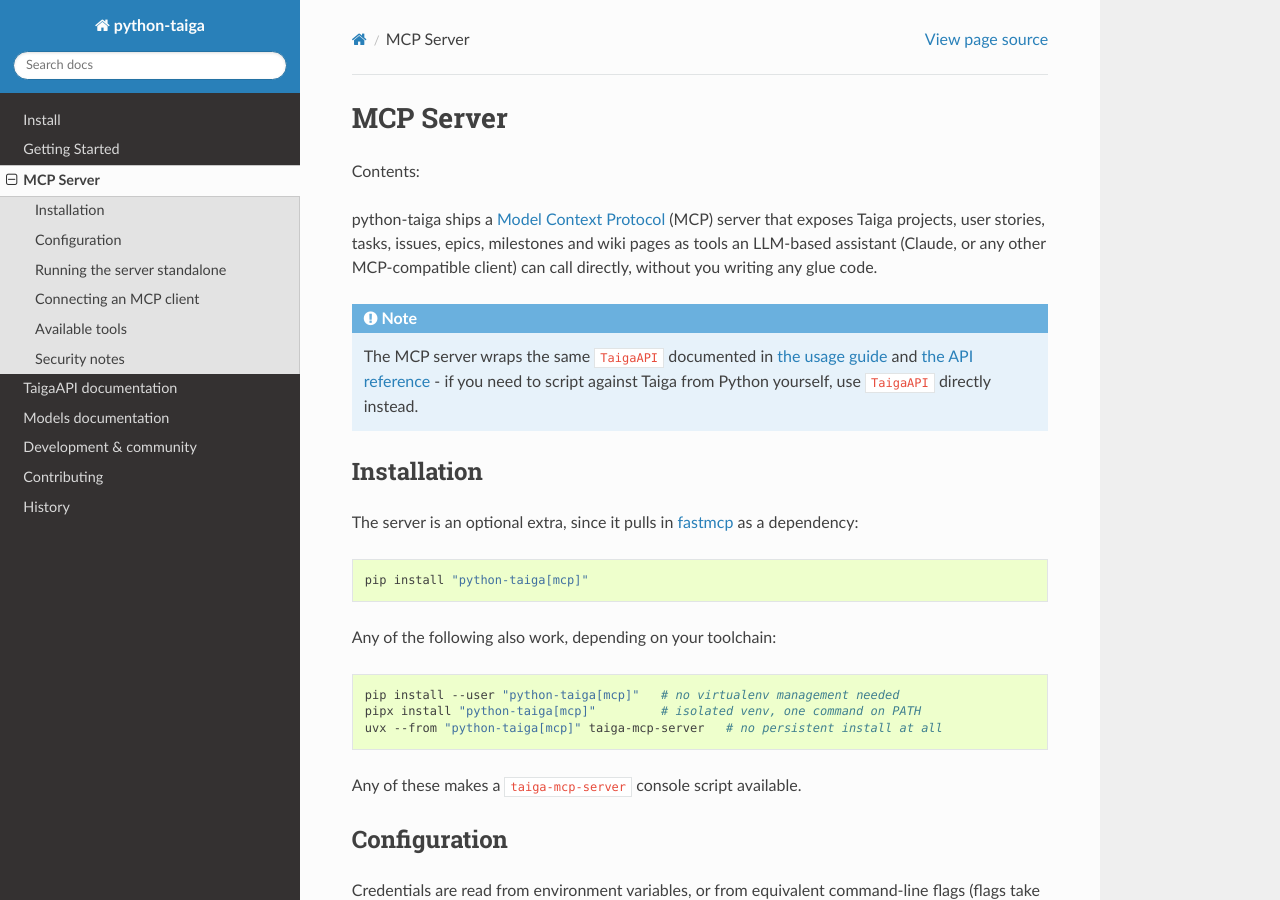
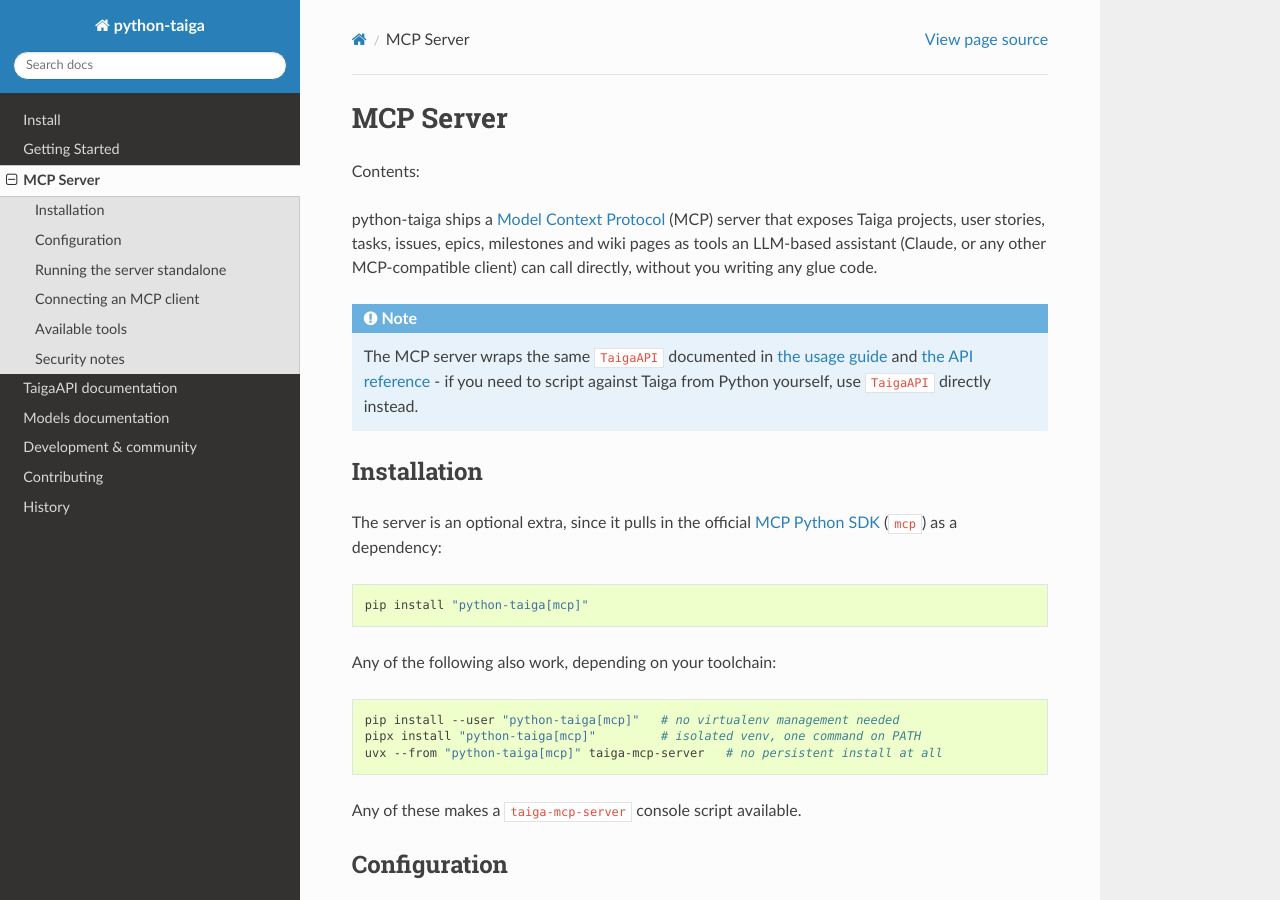
Before and after one commit to nephila/python-taiga, a Sphinx documentation site: the page built from docs/mcp.rst, in a window 1280 px wide and 900 px high. Built offline with Sphinx 7.4.7 and the Read the Docs theme 3.1.0, drawn with Linux system fonts in a browser that asks for light colours.

Commit message:
refactor(mcp): use official mcp SDK (mcp~=2.0) instead of fastmcp
Replace the third-party fastmcp dependency with mcp.server.mcpserver.MCPServer
from the official MCP Python SDK. mcp 2.0 renamed FastMCP to MCPServer (no
back-compat alias) and requires the @mcp.tool() call form instead of the bare
@mcp.tool decorator.

No behavior change: tool signatures, docstrings, and CLI usage are unchanged.
Verified against a real mcp~=2.0 install (66 mcp_server tests + a manual
stdio smoke test) and via `tox -e py311 -r` (289 tests passing).

Co-Authored-By: Claude Sonnet 5 <noreply@anthropic.com>

```diff
--- a/docs/mcp.rst
+++ b/docs/mcp.rst
@@ -21,8 +21,8 @@ code.
 Installation
 ****************
 
-The server is an optional extra, since it pulls in `fastmcp
-<https://pypi.org/project/fastmcp/>`_ as a dependency:
+The server is an optional extra, since it pulls in the official `MCP Python SDK
+<https://github.com/modelcontextprotocol/python-sdk>`_ (``mcp``) as a dependency:
 
 .. code:: shell
 
--- a/setup.cfg
+++ b/setup.cfg
@@ -53,7 +53,7 @@ docs =
 	sphinx
     sphinx-rtd-theme
 mcp =
-    fastmcp>=3.0
+    mcp~=2.0
 
 [sdist]
 formats = zip
```
Also changed, not shown: 1 other file.
